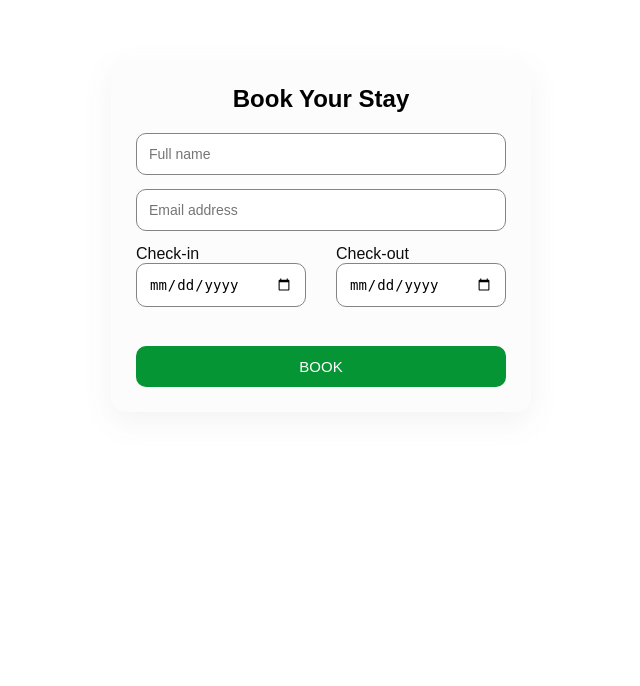
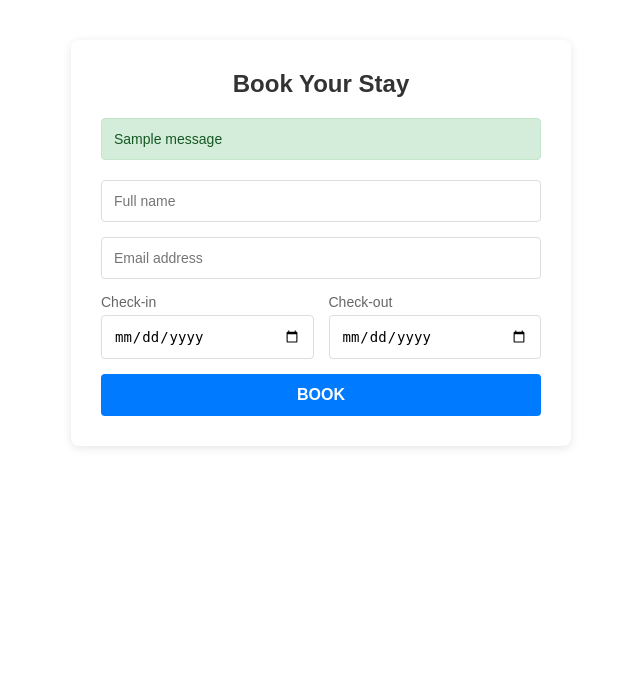
Before and after one commit to prasannaanura/darshana-website, a Flask app: page /reservation in a window 1280 px wide. Shown: the part 64-750 px from the top of the page, without its empty margins (319-959 px from the left). Run offline with Flask 3, Linux system fonts and the light colour scheme; one stand-in notice (Sample message) is shown.

Commit message:
date validation

```diff
--- a/app.py
+++ b/app.py
@@ -1,5 +1,7 @@
-from flask import Flask, render_template, request, redirect, url_for, session
+from flask import Flask, render_template, flash,request, redirect, url_for, session
 from flask_mail import Mail, Message
+from datetime import datetime
+
 import sqlite3
 
 app = Flask(__name__)
@@ -126,6 +128,31 @@ def reservation():
 
         print(f"📝 Booking data: {name}, {email}, {checkin}, {checkout}")  # Debug 2
 
+        # ✅ SERVER-SIDE DATE VALIDATION
+        try:
+            checkin_date = datetime.strptime(checkin, "%Y-%m-%d").date()
+            checkout_date = datetime.strptime(checkout, "%Y-%m-%d").date()
+            today = datetime.now().date()
+
+            # Check if check-in is in the past
+            if checkin_date < today:
+                print("❌ Validation failed: Check-in date is in the past")
+                flash("Check-in date cannot be in the past", "error")
+                return redirect(url_for('reservation'))
+
+            # Check if checkout is before or equal to checkin
+            if checkout_date <= checkin_date:
+                print("❌ Validation failed: Check-out date must be after check-in date")
+                flash("Check-out date must be after check-in date", "error")
+                return redirect(url_for('reservation'))
+
+            print("✅ Date validation passed")
+
+        except ValueError:
+            print("❌ Validation failed: Invalid date format")
+            flash("Invalid date format", "error")
+            return redirect(url_for('reservation'))
+
         # Save to database
         conn = get_db_connection()
         conn.execute(
@@ -142,7 +169,8 @@ def reservation():
         result = send_booking_notification(name, email, checkin, checkout)
         print(f"📧 Email result: {result}")  # Debug 5
 
-        return f"Thank you {name}, your reservation is confirmed!"
+        flash(f"Thank you {name}, your reservation is confirmed!", "success")
+        return redirect(url_for('reservation'))
 
     return render_template("reservation.html")
 
--- a/static/css/style.css
+++ b/static/css/style.css
@@ -1,4 +1,3 @@
-
 * {
     margin: 0;
     padding: 0;
@@ -52,6 +51,7 @@ nav .menu a {
     font-weight: bold;
     padding: 8px 12px;
     transition: color 0.3s;
+    white-space: nowrap; /* ✅ PREVENTS TEXT WRAPPING */
 }
 
 nav .menu a:hover {
@@ -65,59 +65,106 @@ main {
 
 /* ===== RESERVATION PAGE ===== */
 .reservation-box {
-    max-width: 420px;
-    margin: 60px auto;
-    padding: 25px;
-    background: #fdfcfc;
-    border-radius: 14px;
-    box-shadow: 0 10px 30px rgba(104, 103, 103, 0.08);
+    max-width: 500px;
+    margin: 40px auto;
+    padding: 30px;
+    background: white;
+    border-radius: 8px;
+    box-shadow: 0 2px 10px rgba(0, 0, 0, 0.1);
 }
 
 .reservation-box h2 {
+    margin-bottom: 20px;
+    color: #333;
     text-align: center;
-    margin-bottom: 20px;
-    font-weight: 600;
 }
 
-.reservation-box input {
+.reservation-box input[type="text"],
+.reservation-box input[type="email"],
+.reservation-box input[type="date"] {
     width: 100%;
     padding: 12px;
-    margin-bottom: 14px;
-    border-radius: 10px;
-    border: 1px solid #858484;
+    margin-bottom: 15px;
+    border: 1px solid #ddd;
+    border-radius: 4px;
+    font-size: 14px;
+    box-sizing: border-box;
+    transition: border-color 0.3s;
+}
+
+.reservation-box input:focus {
+    outline: none;
+    border-color: #007bff;
+}
+
+.date-row {
+    display: grid;
+    grid-template-columns: 1fr 1fr;
+    gap: 15px;
+    margin-bottom: 15px;
+}
+
+.date-row label {
+    display: block;
+    margin-bottom: 5px;
+    color: #666;
+    font-size: 14px;
+    font-weight: 500;
+}
+
+.date-row input[type="date"] {
+    margin-bottom: 0;
+}
+
+.error-message {
+    display: none;
+    padding: 10px;
+    margin-bottom: 15px;
+    background: #f8d7da;
+    color: #721c24;
+    border: 1px solid #f5c6cb;
+    border-radius: 4px;
     font-size: 14px;
 }
 
-.date-row {
-    display: flex;
-    gap: 30px;
+.flash-message {
+    padding: 12px;
+    margin-bottom: 20px;
+    border-radius: 4px;
+    font-size: 14px;
 }
 
-.date-row div {
-    flex: 1;
+.flash-error {
+    background: #f8d7da;
+    color: #721c24;
+    border: 1px solid #f5c6cb;
 }
 
-.date-row label {
-    font-size: 16px;
-    color: #0d0d0d;
+.flash-success {
+    background: #d4edda;
+    color: #155724;
+    border: 1px solid #c3e6cb;
 }
 
 .reservation-box button {
-    display: block;
-    margin: 25px auto 0 auto;
-    padding: 12px 28px;
     width: 100%;
-    background: rgb(6, 149, 52);
+    padding: 12px;
+    background: #007bff;
     color: white;
     border: none;
-    border-radius: 10px;
-    font-size: 15px;
+    border-radius: 4px;
+    font-size: 16px;
+    font-weight: bold;
     cursor: pointer;
-    transition: 0.3s;
+    transition: background 0.3s;
 }
 
 .reservation-box button:hover {
-    background: #333;
+    background: #0056b3;
+}
+
+.reservation-box button:active {
+    transform: translateY(1px);
 }
 
 /* ===== FOOTER ===== */
@@ -149,7 +196,7 @@ footer {
     font-size: 15px;
     text-decoration: none;
     color: rgb(72, 66, 66);
-    transition: opacity 0.3s;
+    transition: opacity 0.3;
 }
 
 .footer-container a:hover {
@@ -170,7 +217,6 @@ footer {
         right: 0;
         background-color: #e2e8f0;
         flex-direction: column;
-        gap: 0;
         padding: 10px 0;
         box-shadow: 0 4px 6px rgba(0, 0, 0, 0.1);
     }
@@ -194,3 +240,19 @@ footer {
         text-align: center;
     }
 }
+
+@media (max-width: 600px) {
+    .reservation-box {
+        margin: 20px;
+        padding: 20px;
+    }
+
+    .date-row {
+        grid-template-columns: 1fr;
+        gap: 0;
+    }
+
+    .date-row input[type="date"] {
+        margin-bottom: 15px;
+    }
+}
--- a/templates/base.html
+++ b/templates/base.html
@@ -35,14 +35,12 @@
             {% endif %}
         </div>
     </nav>
-
     <!-- =====================
          MAIN CONTENT
     ===================== -->
     <main>
         {% block content %}{% endblock %}
     </main>
-
     <!-- =====================
          FOOTER
     ===================== -->
@@ -58,5 +56,7 @@
             <p>&copy; 2026 StayEasy</p>
         </div>
     </footer>
+
+    <script src="{{ url_for('static', filename='js/reservation.js') }}"></script>
 </body>
 </html>
--- a/templates/reservation.html
+++ b/templates/reservation.html
@@ -1,27 +1,39 @@
 {% extends "base.html" %}
-
 {% block title %}Reservation | StayEasy{% endblock %}
 
 {% block content %}
+<!-- Remove this line if you don't have the CSS file -->
+<!-- <link rel="stylesheet" href="{{ url_for('static', filename='css/reservation.css') }}"> -->
+
 <div class="reservation-box">
     <h2>Book Your Stay</h2>
-
-    <form method="POST">
+    {% with messages = get_flashed_messages(with_categories=true) %}
+        {% if messages %}
+            {% for category, message in messages %}
+                <div class="flash-message flash-{{ category }}">
+                    {{ message }}
+                </div>
+            {% endfor %}
+        {% endif %}
+    {% endwith %}
+    <form method="POST" id="bookingForm">
         <input type="text" name="name" placeholder="Full name" required>
         <input type="email" name="email" placeholder="Email address" required>
-
         <div class="date-row">
             <div>
                 <label>Check-in</label>
-                <input type="date" name="checkin" required>
+                <input type="date" name="checkin" id="checkin" required>
             </div>
             <div>
                 <label>Check-out</label>
-                <input type="date" name="checkout" required>
+                <input type="date" name="checkout" id="checkout" required>
             </div>
         </div>
-
+        <div id="dateError" class="error-message"></div>
         <button type="submit">BOOK</button>
     </form>
 </div>
+
+<!-- Remove this line too -->
+<!-- <script src="{{ url_for('static', filename='js/reservation.js') }}"></script> -->
 {% endblock %}
```
Also changed, not shown: static/js/reservasion.js (added, +70 -0 lines), database.db.
